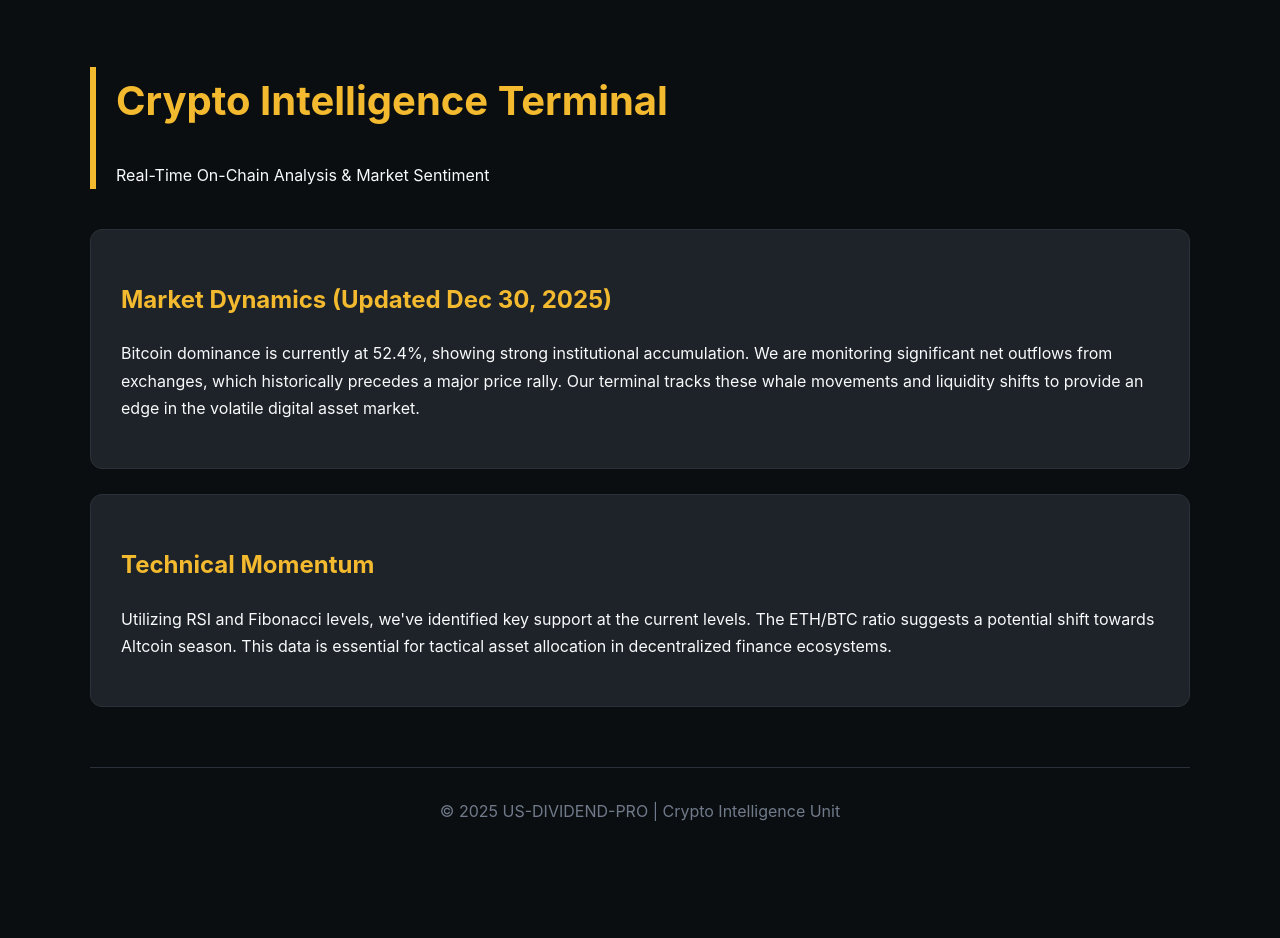
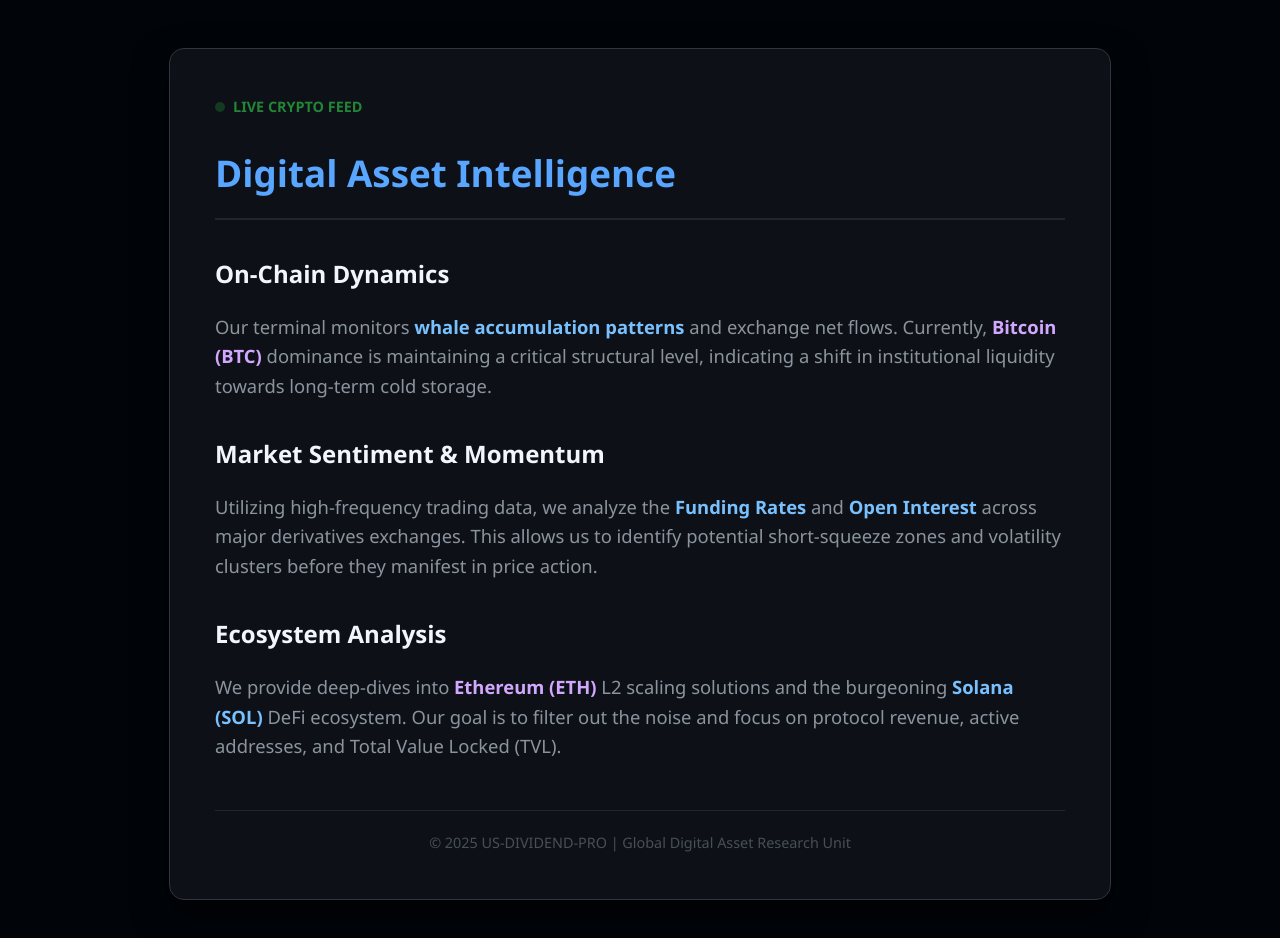
Before and after one commit to kjong06261/crypto-gold-dashboard, a plain HTML site: page coin.html in a window 1280 px wide. Before the commit the page ends 865 px from the top, so only its background shows below. Drawn offline with Linux system fonts and the light colour scheme.

Commit message:
Update coin.html

```diff
--- a/coin.html
+++ b/coin.html
@@ -3,29 +3,37 @@
 <head>
     <meta charset="UTF-8">
     <meta name="viewport" content="width=device-width, initial-scale=1.0">
-    <title>Crypto Intelligence Terminal | us-dividend-pro.com</title>
+    <title>Crypto Intelligence Terminal | US-DIVIDEND-PRO</title>
     <style>
-        body { font-family: 'Inter', sans-serif; line-height: 1.7; color: #f8f9fa; max-width: 1100px; margin: 0 auto; padding: 40px 20px; background: #0b0e11; }
-        .terminal-header { border-left: 6px solid #f3ba2f; padding-left: 20px; margin-bottom: 40px; }
-        h1 { color: #f3ba2f; font-size: 2.5rem; }
-        .analysis-section { background: #1e2329; border-radius: 12px; padding: 30px; margin-bottom: 25px; border: 1px solid #2b3139; }
-        h2 { color: #f3ba2f; }
-        footer { text-align: center; margin-top: 60px; color: #707a8a; border-top: 1px solid #2b3139; padding-top: 30px; }
+        body { font-family: 'Segoe UI', Tahoma, sans-serif; background: #010409; color: #c9d1d9; padding: 40px; line-height: 1.6; display: flex; justify-content: center; }
+        .terminal { max-width: 850px; background: #0d1117; border: 1px solid #30363d; padding: 45px; border-radius: 15px; box-shadow: 0 15px 35px rgba(0,0,0,0.6); }
+        .live-dot { height: 10px; width: 10px; background-color: #238636; border-radius: 50%; display: inline-block; margin-right: 8px; animation: blink 1.5s infinite; }
+        @keyframes blink { 0% { opacity: 1; } 50% { opacity: 0.3; } 100% { opacity: 1; } }
+        h1 { color: #58a6ff; font-size: 2.3rem; margin-bottom: 25px; border-bottom: 2px solid #21262d; padding-bottom: 15px; }
+        .section-header { color: #f0f6fc; font-size: 1.5rem; margin-top: 35px; margin-bottom: 15px; font-weight: 600; display: flex; align-items: center; }
+        p { font-size: 1.15rem; color: #8b949e; margin-bottom: 22px; }
+        .data-point { color: #d2a8ff; font-weight: bold; }
+        .highlight { color: #79c0ff; font-weight: bold; }
+        footer { margin-top: 50px; font-size: 0.9rem; color: #484f58; text-align: center; border-top: 1px solid #21262d; padding-top: 20px; }
     </style>
 </head>
 <body>
-    <div class="terminal-header">
-        <h1>Crypto Intelligence Terminal</h1>
-        <p>Real-Time On-Chain Analysis & Market Sentiment</p>
+    <div class="terminal">
+        <div><span class="live-dot"></span><span style="color: #238636; font-weight: bold; font-size: 0.9rem;">LIVE CRYPTO FEED</span></div>
+        <h1>Digital Asset Intelligence</h1>
+
+        <div class="section-header">On-Chain Dynamics</div>
+        <p>Our terminal monitors <span class="highlight">whale accumulation patterns</span> and exchange net flows. Currently, <span class="data-point">Bitcoin (BTC)</span> dominance is maintaining a critical structural level, indicating a shift in institutional liquidity towards long-term cold storage.</p>
+
+        <div class="section-header">Market Sentiment & Momentum</div>
+        <p>Utilizing high-frequency trading data, we analyze the <span class="highlight">Funding Rates</span> and <span class="highlight">Open Interest</span> across major derivatives exchanges. This allows us to identify potential short-squeeze zones and volatility clusters before they manifest in price action.</p>
+
+        <div class="section-header">Ecosystem Analysis</div>
+        <p>We provide deep-dives into <span class="data-point">Ethereum (ETH)</span> L2 scaling solutions and the burgeoning <span class="highlight">Solana (SOL)</span> DeFi ecosystem. Our goal is to filter out the noise and focus on protocol revenue, active addresses, and Total Value Locked (TVL).</p>
+
+        <footer>
+            © 2025 US-DIVIDEND-PRO | Global Digital Asset Research Unit
+        </footer>
     </div>
-    <div class="analysis-section">
-        <h2>Market Dynamics (Updated Dec 30, 2025)</h2>
-        <p>Bitcoin dominance is currently at 52.4%, showing strong institutional accumulation. We are monitoring significant net outflows from exchanges, which historically precedes a major price rally. Our terminal tracks these whale movements and liquidity shifts to provide an edge in the volatile digital asset market.</p>
-    </div>
-    <div class="analysis-section">
-        <h2>Technical Momentum</h2>
-        <p>Utilizing RSI and Fibonacci levels, we've identified key support at the current levels. The ETH/BTC ratio suggests a potential shift towards Altcoin season. This data is essential for tactical asset allocation in decentralized finance ecosystems.</p>
-    </div>
-    <footer>© 2025 US-DIVIDEND-PRO | Crypto Intelligence Unit</footer>
 </body>
 </html>
```
